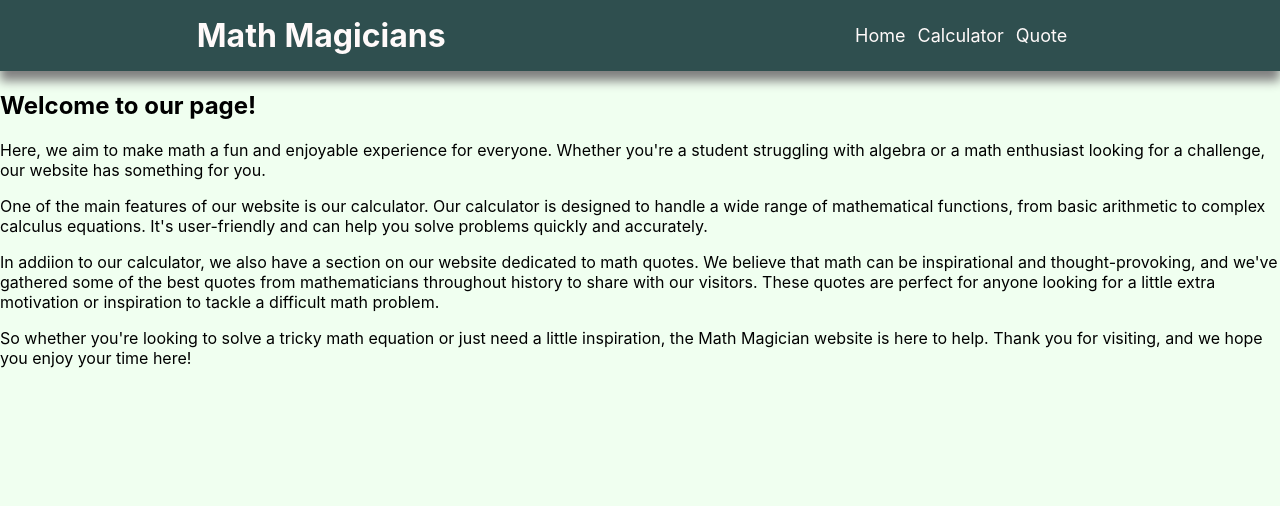
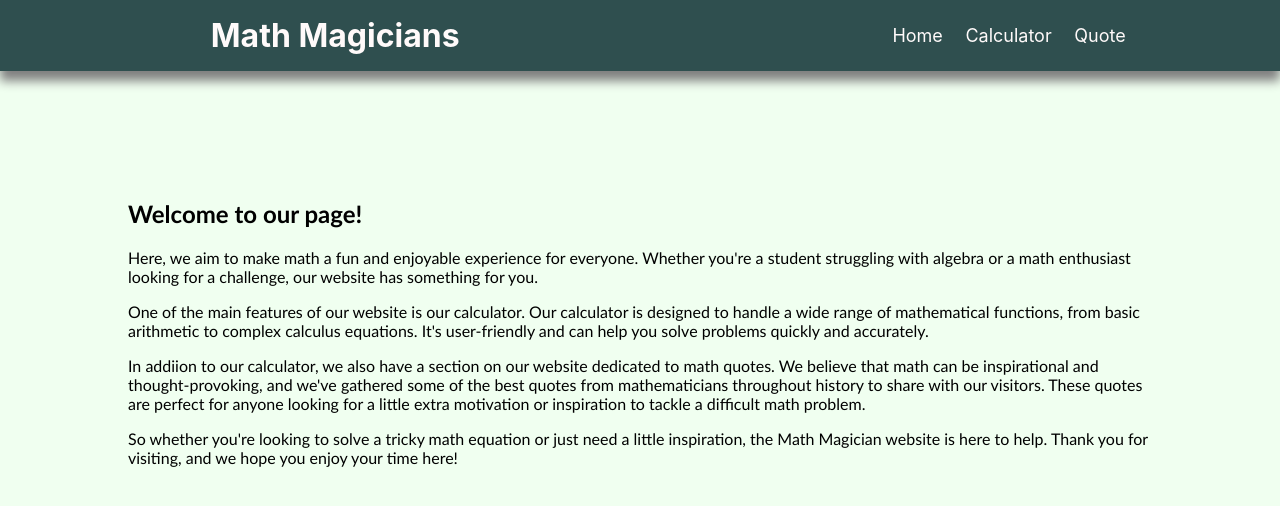
Before and after one commit to Matthieu96Code/math-magicians, a React (Create React App) app: page /math-magicians/home in a window 1280 px wide. Shown: the top 506 px of the page. Built offline with nearby package versions, Linux system fonts and the light colour scheme.

Commit message:
improve quote style

```diff
--- a/src/App.css
+++ b/src/App.css
@@ -6,17 +6,11 @@
   justify-content: space-around;
 }
 
-.quote {
-  width: 50%;
-}
-
-.quote-title {
-  font-size: 20px;
-}
-
 .calculator-page {
+  margin: 4% 0;
   display: flex;
   justify-content: space-around;
+  font-family: 'Gill Sans', 'Gill Sans MT', Calibri, 'Trebuchet MS', sans-serif;
 }
 
 .calculator {
@@ -24,6 +18,8 @@
   flex-direction: column;
   width: 50%;
   max-width: 700px;
+  border: solid;
+  box-shadow: 10px 10px 10px gray;
 }
 
 .screen {
@@ -44,6 +40,15 @@
   padding: 15%;
   font-size: 12px;
   background-color: rgb(249, 250, 250);
+  cursor: pointer;
+}
+
+.calc-btn:hover {
+  filter: invert(10%);
+}
+
+.calc-btn:active {
+  filter: drop-shadow(2px 2px 5px gray);
 }
 
 .operation {
--- a/src/components/Calculator.js
+++ b/src/components/Calculator.js
@@ -14,7 +14,7 @@ const Calculator = () => {
   };
   return (
     <div className="calculator-page">
-      <h2>Let&apos;s do some math</h2>
+      <h2>Let&apos;s do some math!</h2>
       <div className="calculator">
         <div className="screen">{result.next || result.total || '0'}</div>
         <div className="buttons">
--- a/src/components/Home.js
+++ b/src/components/Home.js
@@ -1,6 +1,8 @@
+import styles from '../styles/Body.module.css';
+
 const Home = () => (
-  <nav className="home">
-    <h1>Welcome to our page!</h1>
+  <div className={styles.homePage}>
+    <h2>Welcome to our page!</h2>
 
     <p>
       Here, we aim to make math a fun and enjoyable experience for everyone.
@@ -29,6 +31,6 @@ const Home = () => (
       a little inspiration, the Math Magician website is here to help. Thank
       you for visiting, and we hope you enjoy your time here!
     </p>
-  </nav>
+  </div>
 );
 export default Home;
--- a/src/components/Navbar.js
+++ b/src/components/Navbar.js
@@ -13,7 +13,7 @@ const Navbar = () => (
     <ul className={styles.menuList}>
       {links.map((link) => (
         <li className={styles.listElement} key={link.text}>
-          <NavLink className={styles.linkedList} to={link.path}>{link.text}</NavLink>
+          <NavLink to={link.path} className={styles.linkedList}>{link.text}</NavLink>
         </li>
       ))}
     </ul>
--- a/src/components/displayQuote.js
+++ b/src/components/displayQuote.js
@@ -1,4 +1,5 @@
 import { useState, useEffect } from 'react';
+import styles from '../styles/Body.module.css';
 
 const apiUrl = 'https://api.api-ninjas.com/v1/quotes?category=happiness';
 const key = 'BQMsoYBppXMsrv0ST47LtA==ZtlLHHrcDDqIdkSA';
@@ -25,9 +26,8 @@ const Quotes = () => {
   }, []);
 
   return (
-    <div className="quote">
-      <h1 className="quote-title">Quote</h1>
-      <p>{data || 'loading ...'}</p>
+    <div className={styles.quotePage}>
+      <p className={styles.quote}>{data || 'loading ...'}</p>
     </div>
   );
 };
--- /dev/null
+++ b/src/styles/Body.module.css
@@ -0,0 +1,18 @@
+.homePage {
+  font-family: 'Gill Sans', 'Gill Sans MT', Calibri, 'Trebuchet MS', sans-serif;
+  margin: 10%;
+}
+
+.quotePage {
+  background-color: mediumseagreen;
+  margin: 20%;
+  padding: 20px;
+  border: solid 5px saddlebrown;
+}
+
+.quote {
+  color: white;
+  font-style: italic;
+  font-size: 24px;
+  font-family: 'Gill Sans', 'Gill Sans MT', Calibri, 'Trebuchet MS', sans-serif;
+}
--- a/src/styles/Navbar.module.css
+++ b/src/styles/Navbar.module.css
@@ -6,15 +6,14 @@
 
 .menuList {
   margin: 0;
-  padding: 10px;
+  padding: 10%;
   display: flex;
   justify-content: space-around;
 }
 
 .listElement {
-  margin: 0 6px;
+  margin: 0 6%;
   list-style: none;
-  text-decoration: none;
 }
 
 .linkedList {
@@ -22,3 +21,7 @@
   text-decoration: none;
   color: snow;
 }
+
+.linkedList:hover {
+  color: greenyellow;
+}
```
